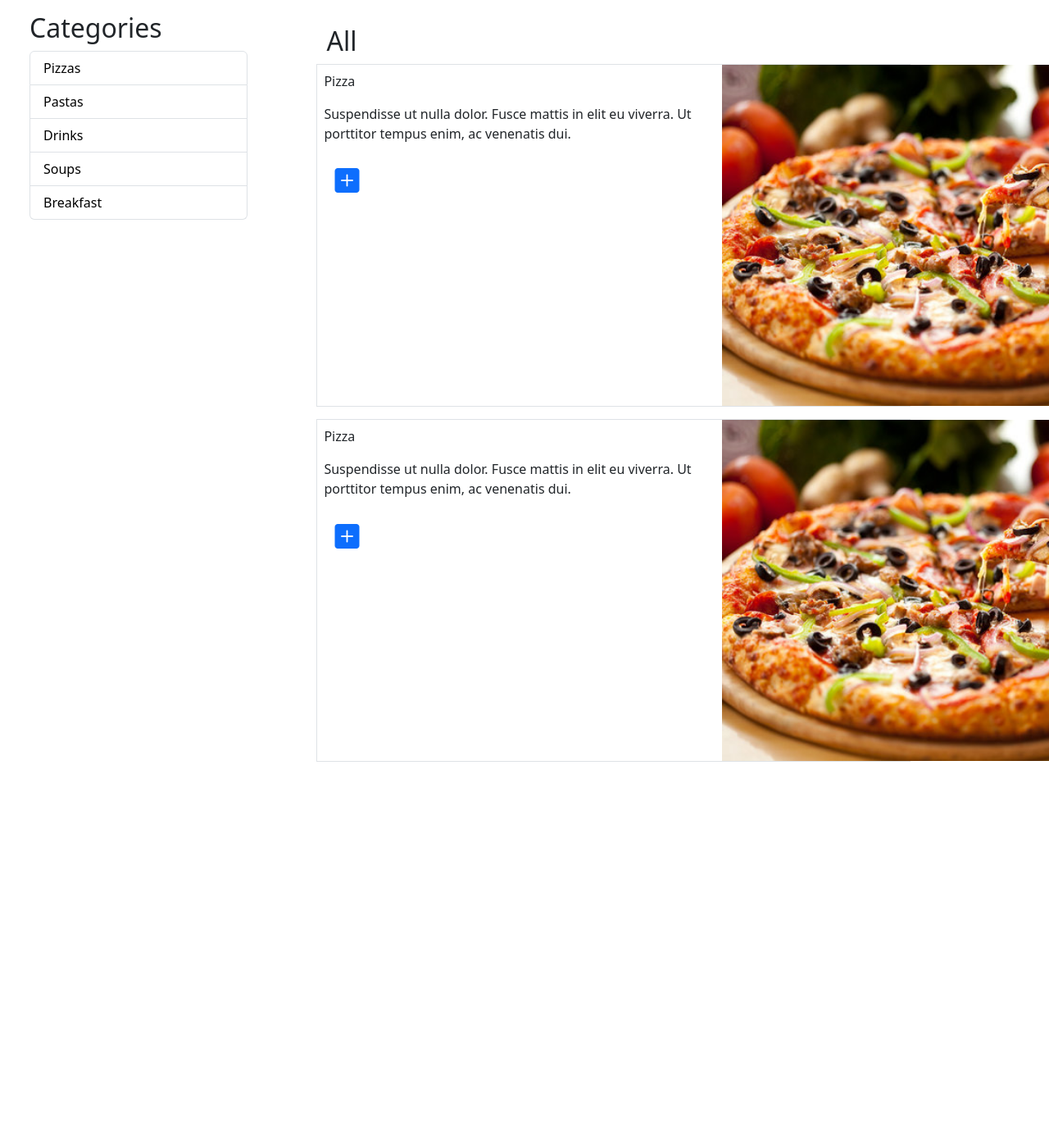
After one commit to matejatasic/food_delivery_app, a Django app: page /restaurant in a window 1280 px wide. The commit adds this page. Shown: the part 681-2081 px from the top of the page at 82% size. Run offline with Django 3.2, Linux system fonts and the light colour scheme.

Commit message:
add restaurant page

```diff
--- /dev/null
+++ b/food_delivery_app/customer_part/static/customer_part/css/restaurant.css
@@ -0,0 +1,44 @@
+#restaurant-header {
+    height: 30vh;
+    width: 100vw;
+    background-position: center;
+    background-repeat: no-repeat;
+    background-size: cover;
+    position: relative;
+}
+
+#restaurant-header-text {
+    position: absolute;
+    bottom: 0;
+    color: white;
+}
+
+#restaurant-header-text h1 {
+    font-size: 2.2rem;
+}
+
+
+#restaurant-header-text p {
+    font-size: 1.5rem;
+}
+
+#restaurant-main {
+    min-height: 70vh;
+}
+
+#categories a {
+    text-decoration: none;
+    color: black;
+}
+
+.restaurant-item {
+    margin-bottom: 15px;
+}
+
+.restaurant-item div {
+    height: 20vh;
+}
+
+.restaurant-item i {
+    font-size: 30px;
+}
--- a/food_delivery_app/customer_part/templates/customer_part/register.html
+++ b/food_delivery_app/customer_part/templates/customer_part/register.html
@@ -27,6 +27,10 @@
                         <input type="password" class="form-control" name="confirm_password">
                     </div>
                     <div class="mb-3">
+                        <label class="form-label">Address</label>
+                        <input type="text" class="form-control" name="address">
+                    </div>
+                    <div class="mb-3">
                         <a href="{% url 'login' %}">Already have an account? Click Here</a>
                     </div>
                     <button type="submit" class="btn btn-primary">Register</button>
--- /dev/null
+++ b/food_delivery_app/customer_part/templates/customer_part/restaurant.html
@@ -0,0 +1,67 @@
+{% extends "customer_part/layout.html" %}
+{% load static %}
+
+{% block style %}
+    <!-- Bootstrap icons -->
+    <link rel="stylesheet" href="https://cdn.jsdelivr.net/npm/bootstrap-icons@1.11.1/font/bootstrap-icons.css">
+
+    <link href="{% static 'customer_part/css/restaurant.css' %}" rel="stylesheet">
+{% endblock %}
+
+{% block main %}
+    <div id="restaurant-header" style="background-image: url('https://www.foodiesfeed.com/wp-content/uploads/2023/06/pouring-honey-on-pancakes.jpg')">
+        <div id="restaurant-header-text" class="row p-3">
+            <div class="col-12">
+                <h1>Some restaurant</h1>
+            </div>
+            <div class="col-12">
+                <p>Some description</p>
+            </div>
+        </div>
+    </div>
+    <div id="restaurant-main" class="mt-3">
+        <div class="row">
+            <div id="categories" class="col-12 col-sm-3 ps-5">
+                <h2>Categories</h2>
+                <ul class="list-group">
+                    <li class="list-group-item"><a href="#">Pizzas</a></li>
+                    <li class="list-group-item"><a href="#">Pastas</a></li>
+                    <li class="list-group-item"><a href="#">Drinks</a></li>
+                    <li class="list-group-item"><a href="#">Soups</a></li>
+                    <li class="list-group-item"><a href="#">Breakfast</a></li>
+                  </ul>
+            </div>
+            <div class="col-12 col-sm-8">
+                <div class="row justify-content-center my-3">
+                    <div class="col-10">
+                        <h2>All</h2>
+                    </div>
+                    <div class="col-10">
+                        <div class="row restaurant-item border">
+                            <div class="col-8 col-sm-8 p-2">
+                                <p>Pizza</p>
+                                <p>Suspendisse ut nulla dolor. Fusce mattis in elit eu viverra. Ut porttitor tempus enim, ac venenatis dui.</p>
+                                <button class="btn btn-link"><i class="bi bi-plus-square-fill"></i></button>
+                            </div>
+                            <div class="col-4 col-sm-4">
+                                <img class="h-100" src="{% static 'customer_part/images/pizza.jpg' %}" alt="meal_image">
+                            </div>
+                        </div>
+                    </div>
+                    <div class="col-10">
+                        <div class="row restaurant-item border">
+                            <div class="col-8 col-sm-8 p-2">
+                                <p>Pizza</p>
+                                <p>Suspendisse ut nulla dolor. Fusce mattis in elit eu viverra. Ut porttitor tempus enim, ac venenatis dui.</p>
+                                <button class="btn btn-link"><i class="bi bi-plus-square-fill"></i></button>
+                            </div>
+                            <div class="col-4 col-sm-4">
+                                <img class="h-100" src="{% static 'customer_part/images/pizza.jpg' %}" alt="meal_image">
+                            </div>
+                        </div>
+                    </div>
+                </div>
+            </div>
+        </div>
+    </div>
+{% endblock %}
--- a/food_delivery_app/customer_part/urls.py
+++ b/food_delivery_app/customer_part/urls.py
@@ -5,5 +5,6 @@ from . import views
 urlpatterns = [
     path("", views.index, name="home"),
     path("login", views.login, name="login"),
-    path("register", views.register, name="register")
+    path("register", views.register, name="register"),
+    path("restaurant", views.restaurant, name="restaurant")
 ]
--- a/food_delivery_app/customer_part/views.py
+++ b/food_delivery_app/customer_part/views.py
@@ -9,3 +9,6 @@ def login(request):
 
 def register(request):
     return render(request, "customer_part/register.html")
+
+def restaurant(request):
+    return render(request, "customer_part/restaurant.html")
```
Also changed, not shown: food_delivery_app/customer_part/static/customer_part/images/pizza.jpg (added).
